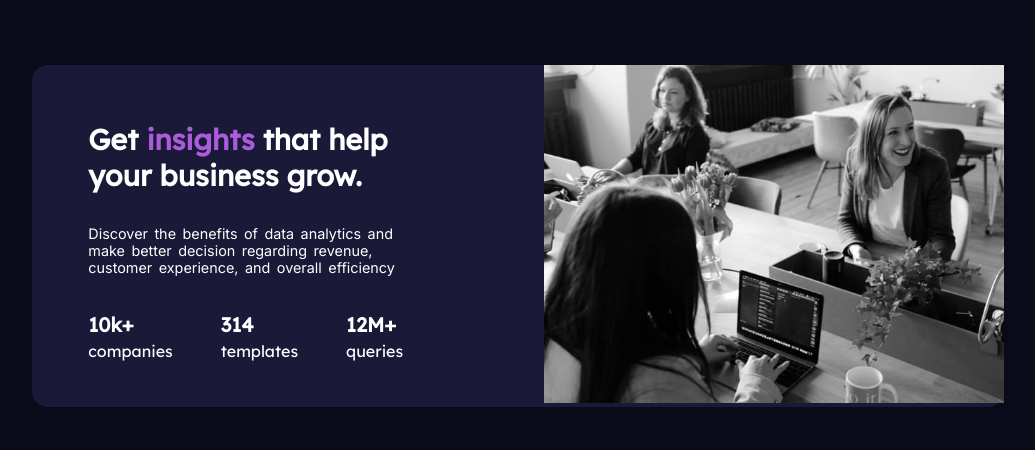
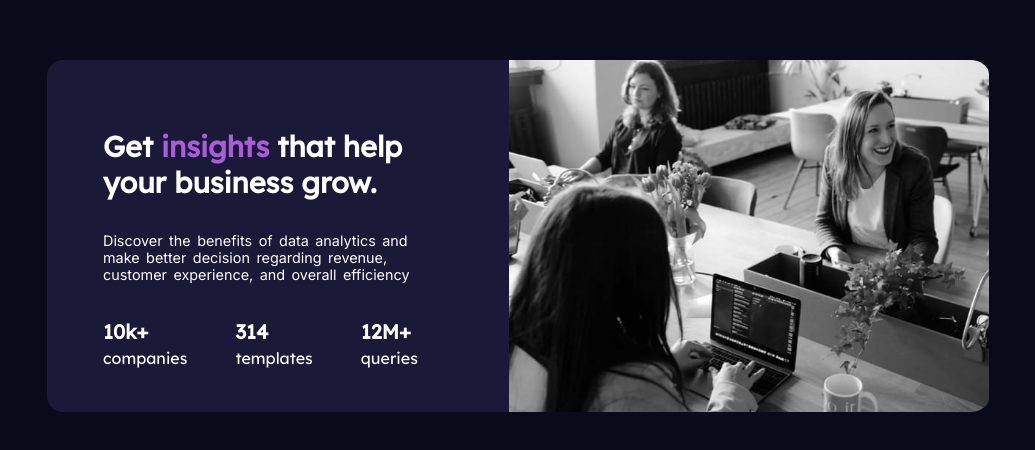
Before and after one commit to mark-siazon/Stats-Prev_Card-Component, a plain HTML site: page index.html in a window 1280 px wide. Shown: the part 172-622 px from the top of the page, without its empty margins (122-1157 px from the left). Drawn offline with Linux system fonts and the light colour scheme.

Commit message:
Modify CSS (Image)

```diff
--- a/styles.css
+++ b/styles.css
@@ -15,6 +15,11 @@
 
 }
 
+p {
+	margin: 0;
+	padding: 0;
+}
+
 body{
 	min-height: 100vh;
 	display: flex;
@@ -24,6 +29,8 @@ body{
 	background-color:var(--bgMain);
 	color:#fff;
 	font-family: "Lexend Deca";
+
+	overflow: hidden;
 }
 
 .ctn-main{
@@ -40,22 +47,19 @@ body{
 	display:flex;
 	flex-direction:column;
 	justify-content:start;
-	margin: 1.5rem 3.5rem;
+	margin: 2.25rem 3.5rem;
 
-	width: 400px;
+	width: 350px;
 }
 
 .ctn-1 > div{
+	width: 95%;
 	margin-bottom: 0;
-	margin-right: 2rem;
 	margin-top: 2rem;
-	padding-right: 2rem;
-
+	/* padding-right: 1.2rem; */
 
 	display:flex;
 	flex-direction:row;
-	/* justify-content:center; */
-	/* padding: 0 4.5rem ; */
 }
 
 
@@ -78,11 +82,6 @@ body{
 	word-spacing: 0.15rem;
 }
 
-p {
-	margin: 0;
-	padding: 0;
-}
-
 
 /**********  Ctn 1 | Info. Text  -- Row 3 **********/
 .sub-ctn:first-child{
@@ -99,7 +98,7 @@ p {
 }
 
 .sub-text{
-	margin: 0.25rem 0 ;
+	margin: 0.25rem 0;
 }
 
 
@@ -108,12 +107,9 @@ p {
 
 
 /**********  Ctn 2 |   **********/
-.ctn-img{
-	height: 100%;
-}
-
 img{
 	position: relative;
-	display: inline-block;
-	width: 28.71rem !important; /* Modify This */
+	display: block;
+	border-radius: 0 4% 4% 0;
+	width: 30rem !important;
 }
```
Also changed, not shown: index.html (+3 -0 lines).
